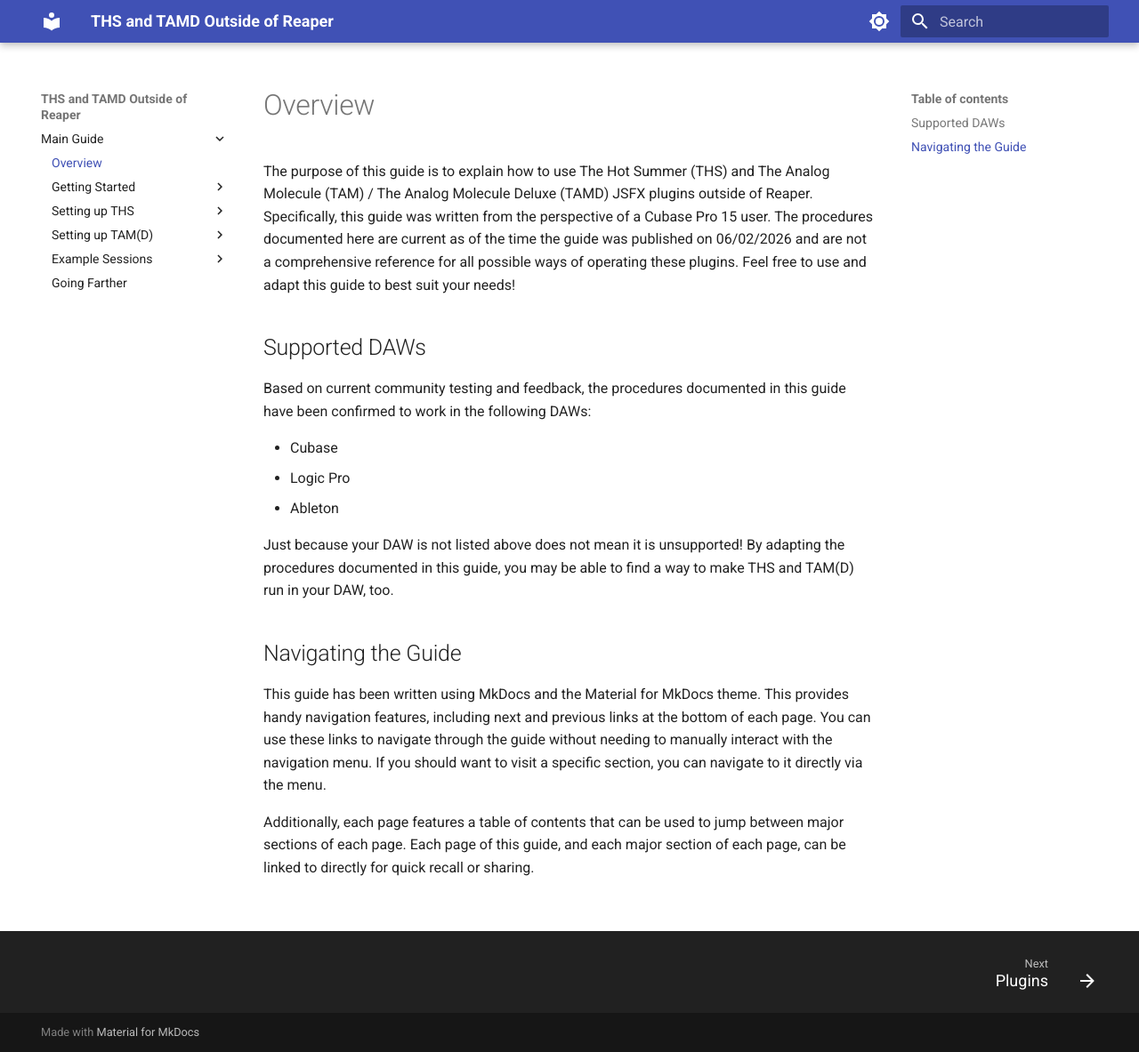
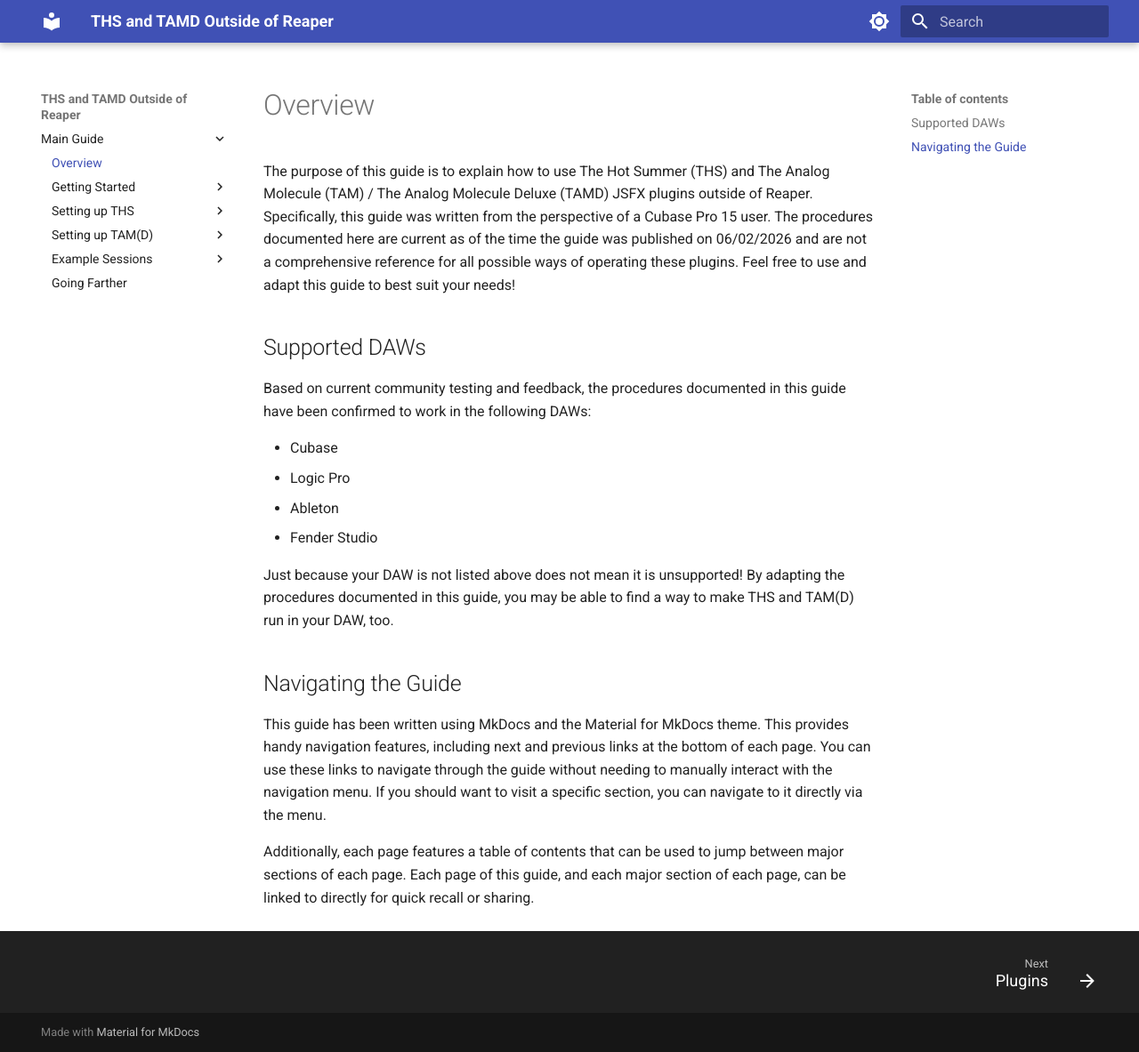
Before and after one commit to m-musik/THS_TAMD_Docs, an MkDocs documentation site: the page built from docs/Main_Guide/Overview.md, in a window 1280 px wide and 1183 px high. Shown: the whole window at 89% size. Built offline with MkDocs 1.6.1 and Material for MkDocs 9.7.7, drawn with Linux system fonts in a browser that asks for light colours.

Commit message:
Adds Fender Studio to list of supported DAWs.

```diff
--- a/docs/Main_Guide/Overview.md
+++ b/docs/Main_Guide/Overview.md
@@ -6,6 +6,7 @@ Based on current community testing and feedback, the procedures documented in th
 * Cubase
 * Logic Pro
 * Ableton
+* Fender Studio
 
 Just because your DAW is not listed above does not mean it is unsupported! By adapting the procedures documented in this guide, you may be able to find a way to make THS and TAM(D) run in your DAW, too.
 
```
